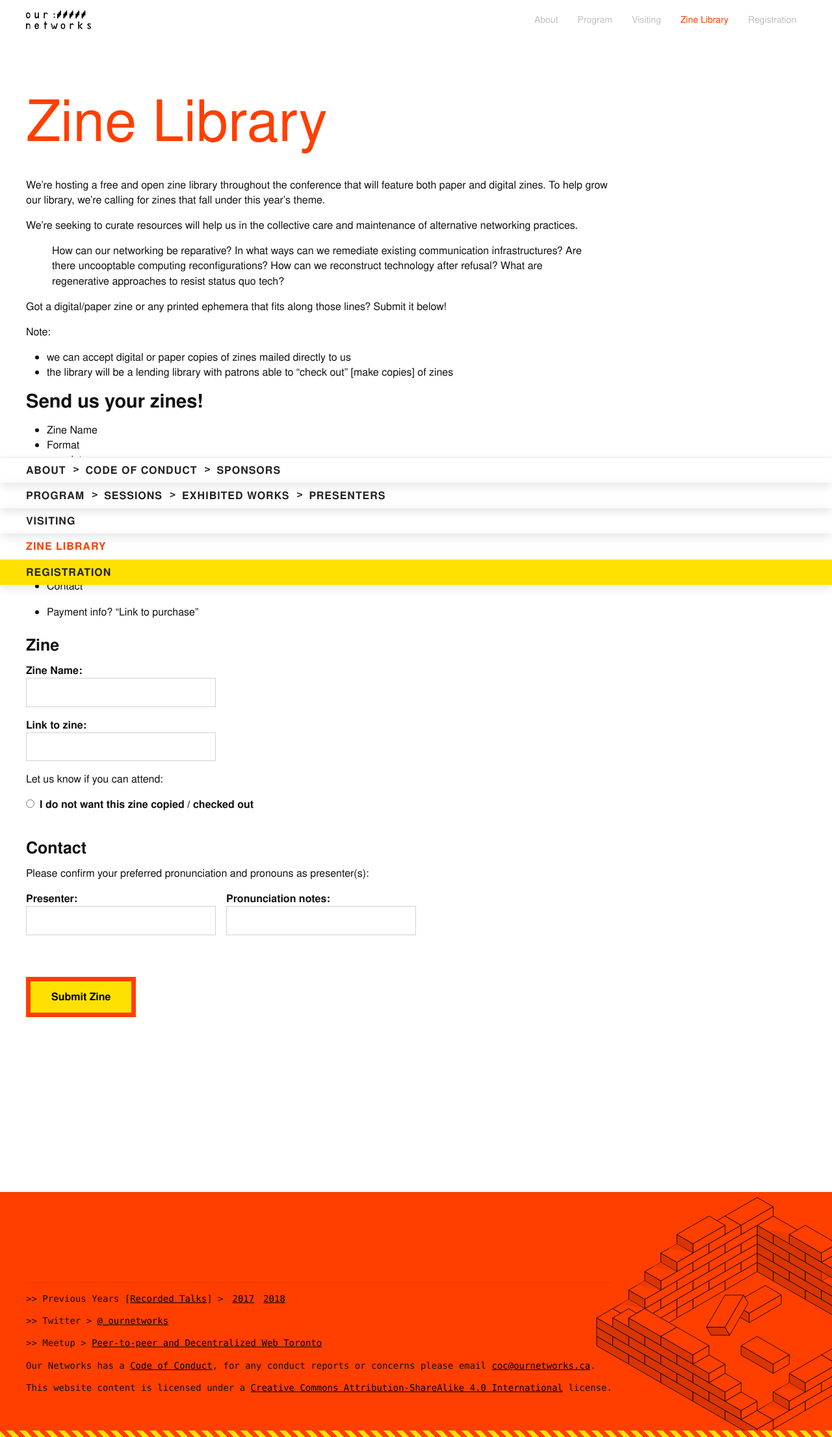
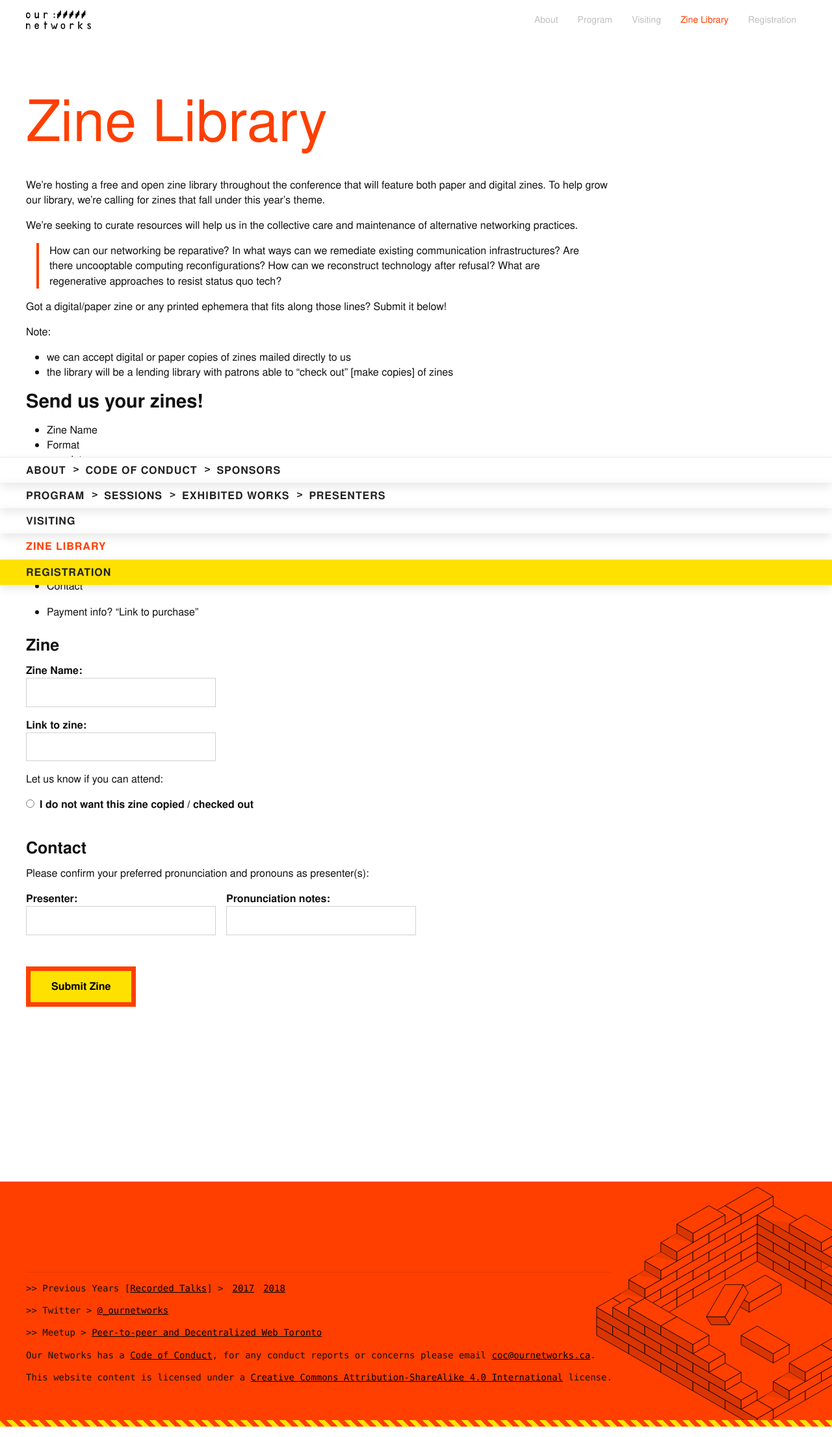
Before and after one commit to ournetworks/ournetworks.ca, a Jekyll site: the page built from zine-library.md, in a window 1280 px wide. Shown: the whole page at 65% size. Built offline with Jekyll 4.4.1, drawn with Linux system fonts in a browser that asks for light colours.

Commit message:
attr updates

```diff
--- a/_sass/_layout.scss
+++ b/_sass/_layout.scss
@@ -153,6 +153,10 @@
 
 .pl-0 {
   padding-left: 0;
+}
+
+.pl-1 {
+  padding-left: 1em;
 }
 
 .pb-m {
@@ -378,3 +382,9 @@
   overflow-y: auto;
   z-index: 9999;
 }
+
+// Borders
+
+.border-left {
+  border-left: 4px solid $accent-color;
+}
--- a/zine-library.md
+++ b/zine-library.md
@@ -10,6 +10,7 @@ We're hosting a free and open zine library throughout the conference that will f
 We're seeking to curate resources will help us in the collective care and maintenance of alternative networking practices.
 
 > How can our networking be reparative? In what ways can we remediate existing communication infrastructures? Are there uncooptable computing reconfigurations? How can we reconstruct technology after refusal? What are regenerative approaches to resist status quo tech?
+{:.border-left.pl-1.ml-1}
 
 Got a digital/paper zine or any printed ephemera that fits along those lines? Submit it below!
 
@@ -38,12 +39,12 @@ Note:
   <div class="mb-2">
     <h3>Zine</h3>
     <div class="w-33">
-      <label class="fw-bold" for="presenters">Zine Name:</label>
-      <input type="text" id="presenters" class="input mb-1 w-100" name="presenters" required>
+      <label class="fw-bold" for="zine-name">Zine Name:</label>
+      <input type="text" id="zine-name" class="input mb-1 w-100" name="zine-name" required>
     </div>
     <div class="w-33">
-      <label class="fw-bold" for="presenters">Link to zine:</label>
-      <input type="text" id="presenters" class="input mb-1 w-100" name="presenters" required>
+      <label class="fw-bold" for="zine-link">Link to zine:</label>
+      <input type="text" id="zine-link" class="input mb-1 w-100" name="zine-link" required>
     </div>
     <fieldset class="p-0 m-0">
       <legend class="mb-1">Let us know if you can attend:</legend>
@@ -68,7 +69,7 @@ Note:
     </div>
     </fieldset>
   </div>
-  <input type="submit" name="submit" value="Submit Zine" class="button button-primary mt-1 mb-2">
+  <input type="submit" name="submit" value="Submit Zine" class="button button-primary mb-2">
   <input type="hidden" name="_format" value="plain">
   <input type="hidden" name="_subject" value="zine submitted">
   <input type="hidden" name="_next" value="//ournetworks.ca/zine-library?update=submitted">
```
Also changed, not shown: code-of-conduct.md (+1 -1 lines).
